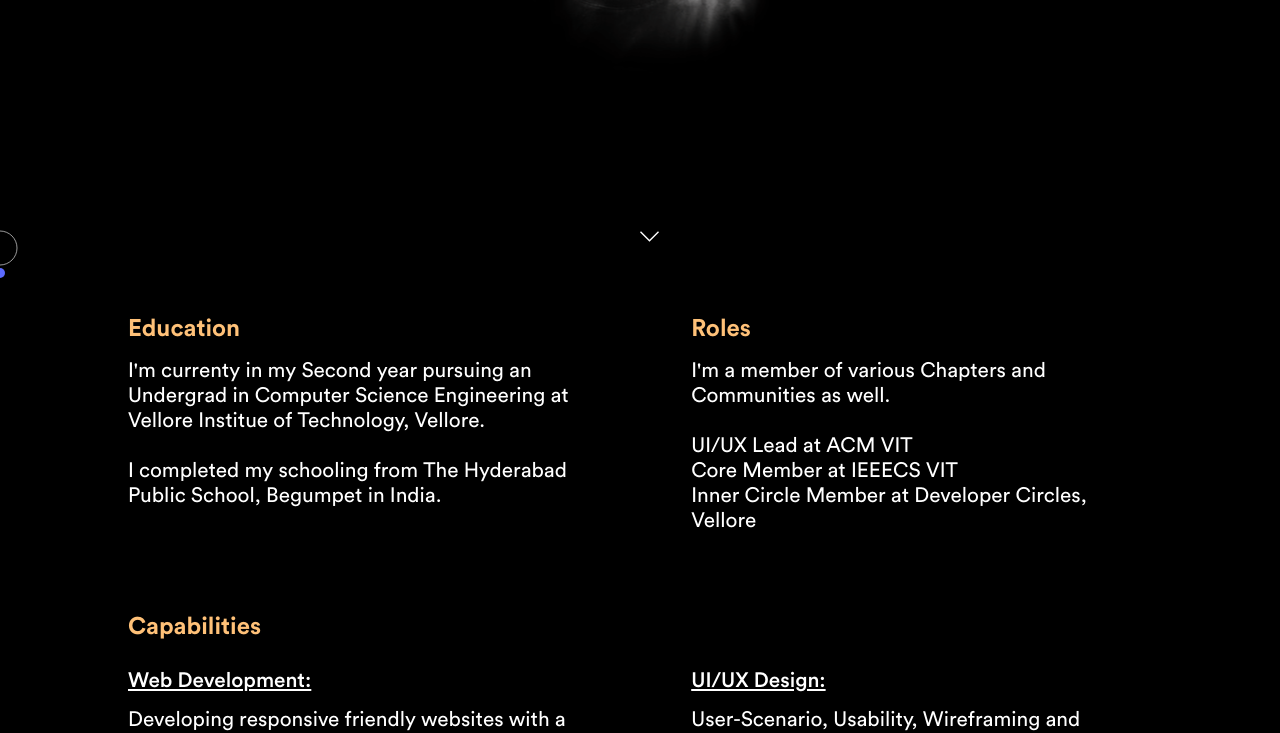
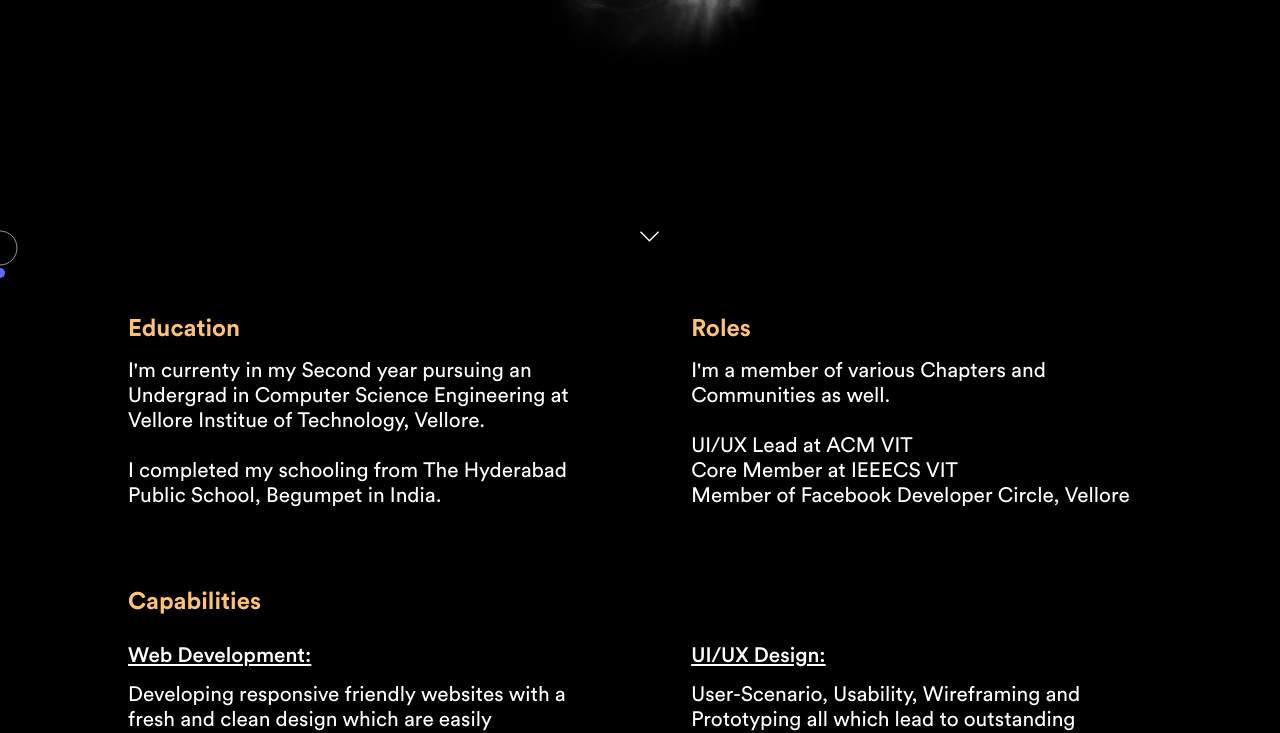
Before and after one commit to SarthakDandotiya/sarthakdandotiya.github.io, a plain HTML site: page index.html in a window 1280 px wide. Shown: the part 517-1250 px from the top of the page. Drawn offline with nearby package versions, Linux system fonts and the light colour scheme; animation ran at ten frames a second.

Commit message:
Update index.html

```diff
--- a/index.html
+++ b/index.html
@@ -138,7 +138,7 @@
 
 						UI/UX Lead at ACM VIT <br />
 						Core Member at IEEECS VIT <br />
-						Inner Circle Member at Developer Circles, Vellore
+						Member of Facebook Developer Circle, Vellore
 					</p>
 				</div>
 			</div>
```
